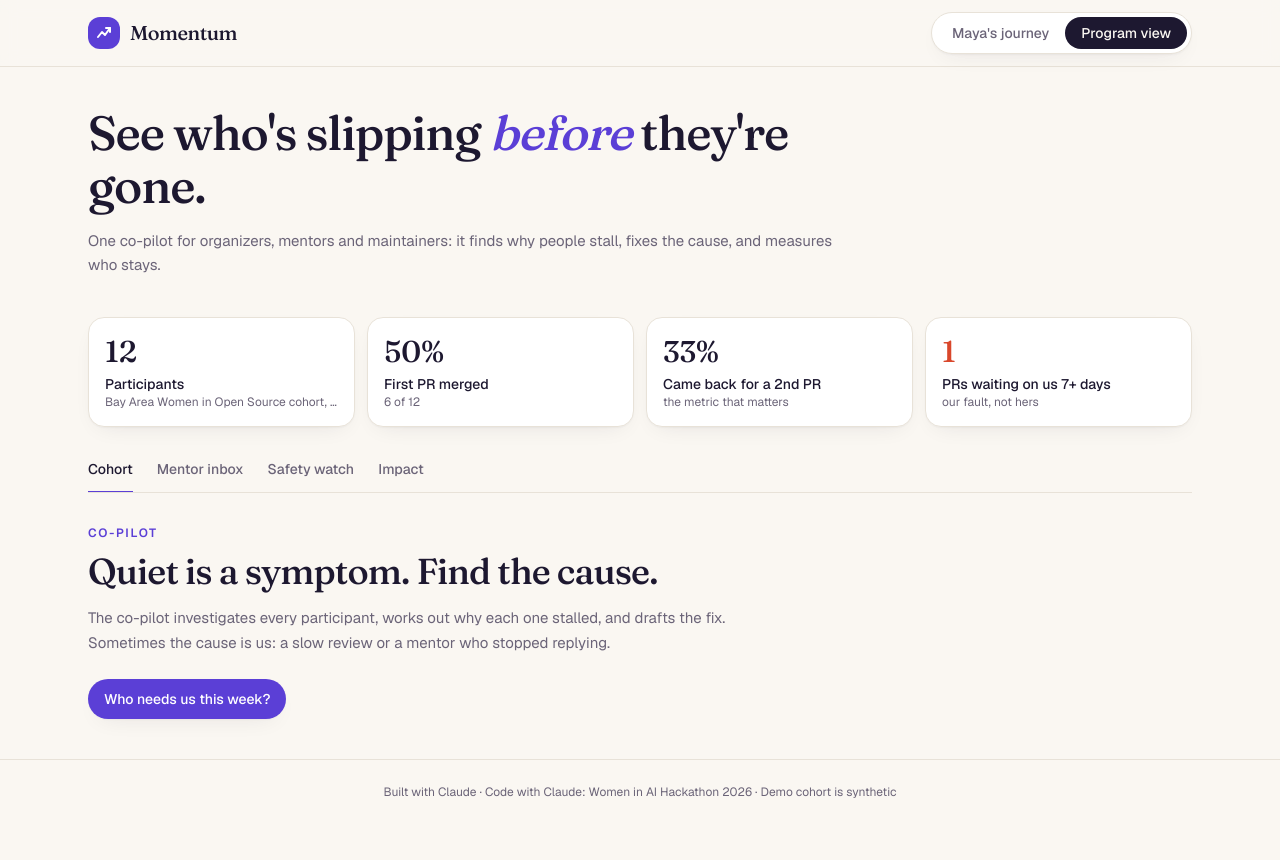
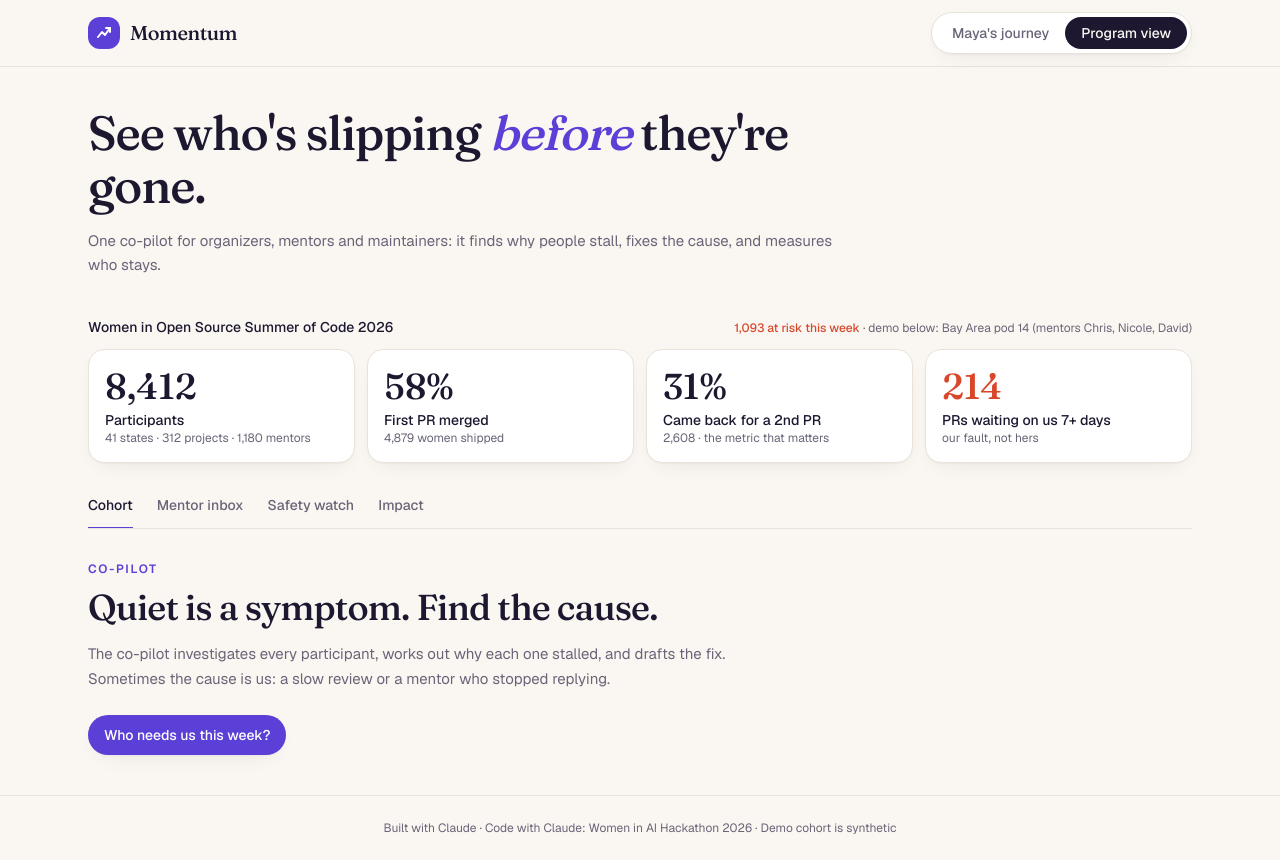
Before and after one commit to Shatakshi107/momentum, a Next.js app: page / in a window 1280 px wide. Both pictures are taken after a click on the button "Program view". Before the commit the page ends 824 px from the top, so only its background shows below. Built offline with nearby package versions, Linux system fonts and the light colour scheme.

Commit message:
Show national program scale (8,412 participants) in KPIs; agent demo runs on one pod
Co-Authored-By: Claude Opus 5.5 <noreply@anthropic.com>

```diff
--- a/app/components/Program.tsx
+++ b/app/components/Program.tsx
@@ -5,14 +5,14 @@ import threads from "@/data/threads.json";
 import cohort from "@/data/cohort.json";
 import type { Action, MomentumEvent, MomentumResult, TrailStep } from "@/lib/momentum";
 import type { Safety } from "@/lib/tone";
-import { cohortMetrics, backtest, participantsById, mentors } from "@/lib/metrics";
+import { backtest, participantsById, mentors } from "@/lib/metrics";
 import { useApi, Button, Card, Pill, MockBadge, ErrorText, label, Avatar, Thinking, StepHeader } from "./ui";
 
 const TABS = ["Cohort", "Mentor inbox", "Safety watch", "Impact"] as const;
 const urgencyTone = { today: "coral", this_week: "amber", watch: "neutral" } as const;
 const urgencyBar = { today: "bg-coral", this_week: "bg-amber", watch: "bg-line" } as const;
 const MOMENTUM_STEPS = [
-  "scanning all 12 participants…",
+  "scanning the 12 participants in pod 14…",
   "checking mentor reply times…",
   "reading timelines and open PRs…",
   "working out why each person went quiet…",
@@ -94,23 +94,33 @@ export default function Program({ escalations, signals }: { escalations: string[
 }
 
 function KpiStrip() {
-  const m = cohortMetrics();
-  const pct = (x: number) => `${Math.round((x / m.participants) * 100)}%`;
+  // National program numbers (synthetic). The co-pilot demo below runs on one 12-person pod.
+  const n = cohort.program_scale;
+  const fmt = (x: number) => x.toLocaleString("en-US");
+  const pct = (x: number) => `${Math.round((x / n.participants) * 100)}%`;
   const tiles = [
-    { v: `${m.participants}`, l: "Participants", s: cohort.program.replace(" (synthetic)", "") },
-    { v: pct(m.first_merge), l: "First PR merged", s: `${m.first_merge} of ${m.participants}` },
-    { v: pct(m.second_pr_opened), l: "Came back for a 2nd PR", s: "the metric that matters" },
-    { v: `${m.prs_waiting_on_maintainer_over_7_days}`, l: "PRs waiting on us 7+ days", s: "our fault, not hers", warn: m.prs_waiting_on_maintainer_over_7_days > 0 },
+    { v: fmt(n.participants), l: "Participants", s: `${n.states} states · ${n.projects} projects · ${fmt(n.mentors)} mentors` },
+    { v: pct(n.first_pr_merged), l: "First PR merged", s: `${fmt(n.first_pr_merged)} women shipped` },
+    { v: pct(n.second_pr), l: "Came back for a 2nd PR", s: `${fmt(n.second_pr)} · the metric that matters` },
+    { v: fmt(n.waiting_on_us_7d), l: "PRs waiting on us 7+ days", s: "our fault, not hers", warn: true },
   ];
   return (
-    <div className="mb-8 grid grid-cols-2 gap-3 lg:grid-cols-4">
+    <div className="mb-8">
+      <div className="mb-3 flex flex-wrap items-baseline justify-between gap-2">
+        <p className="text-sm font-medium">{cohort.program.replace(" (US, synthetic)", "")}</p>
+        <p className="text-xs text-muted">
+          <span className="font-medium text-coral">{fmt(n.at_risk_this_week)} at risk this week</span> · demo below: {cohort.pod}
+        </p>
+      </div>
+      <div className="grid grid-cols-2 gap-3 lg:grid-cols-4">
         {tiles.map((t) => (
           <div key={t.l} className="rounded-2xl border border-line bg-surface p-4 shadow-card">
-          <p className={`font-display text-3xl font-medium tabular-nums ${t.warn ? "text-coral" : ""}`}>{t.v}</p>
+            <p className={`font-display text-3xl font-medium tabular-nums sm:text-4xl ${t.warn ? "text-coral" : ""}`}>{t.v}</p>
             <p className="mt-1 text-sm font-medium">{t.l}</p>
             <p className="truncate text-xs text-muted">{t.s}</p>
           </div>
         ))}
+      </div>
     </div>
   );
 }
--- a/data/cohort.json
+++ b/data/cohort.json
@@ -1,5 +1,5 @@
 {
- "program": "Bay Area Women in Open Source cohort, fall 2026 (synthetic)",
+ "program": "Women in Open Source Summer of Code 2026 (US, synthetic)",
  "today": 21,
  "mentors": [
   {
@@ -499,5 +499,16 @@
    "open_prs": [],
    "_outcome_dropped_on_day": 22
   }
- ]
+ ],
+ "pod": "Bay Area pod 14 (mentors Chris, Nicole, David)",
+ "program_scale": {
+  "participants": 8412,
+  "mentors": 1180,
+  "projects": 312,
+  "states": 41,
+  "first_pr_merged": 4879,
+  "second_pr": 2608,
+  "waiting_on_us_7d": 214,
+  "at_risk_this_week": 1093
+ }
 }
```
Lines whose indentation alone changed are shown as unchanged.
